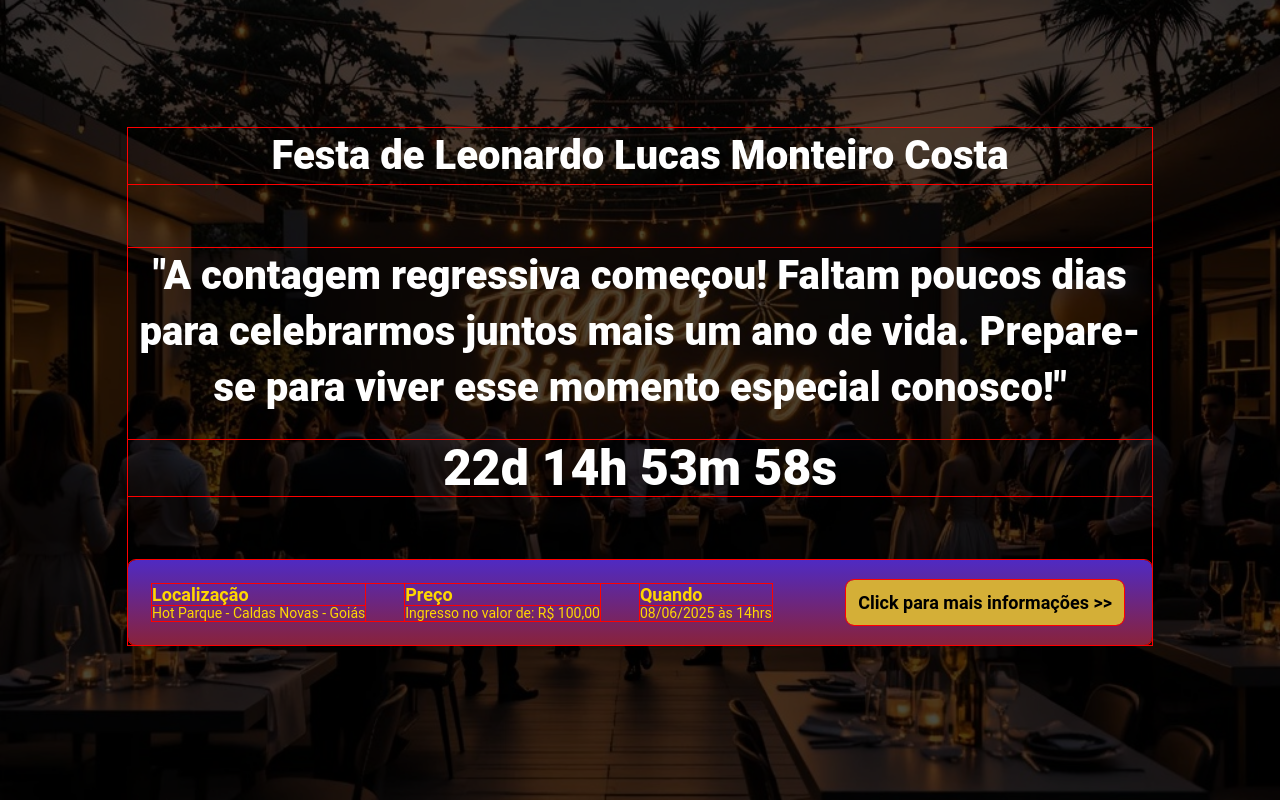
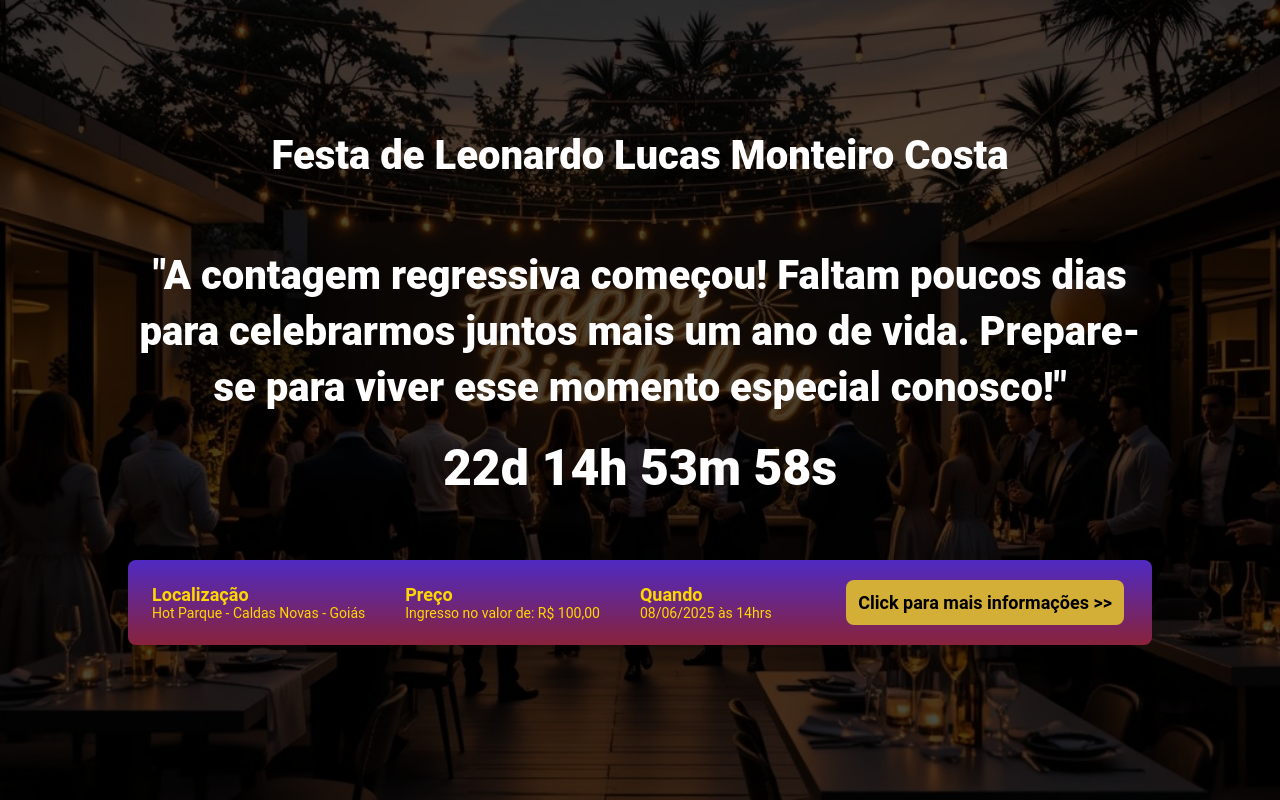
Before and after one commit to leonardolucas847/exercicio_aniversario, a website built with Parcel: page src/index.html in a window 1280 px wide. Built offline with nearby package versions, Linux system fonts and the light colour scheme.

Commit message:
retirada do outline red

```diff
--- a/src/styles/main.scss
+++ b/src/styles/main.scss
@@ -9,8 +9,6 @@
     font-family: Roboto, sans-serif;
     color: #fff;
     list-style: none;
-outline: solid red 1px;
-
 }
 
 .container {
```
